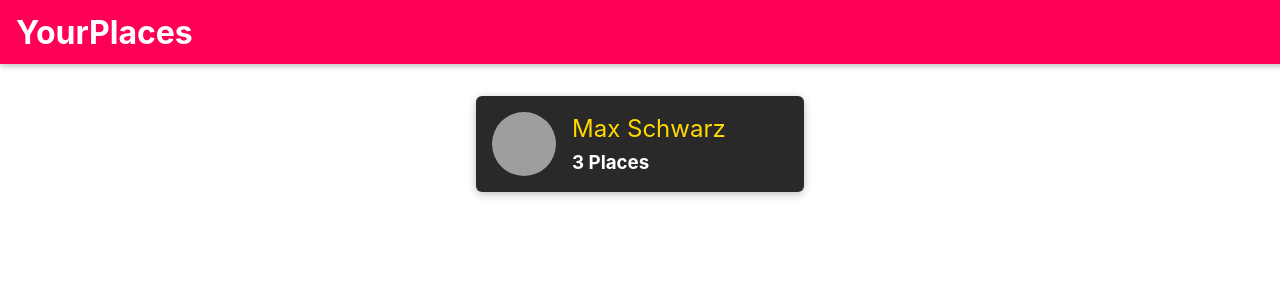
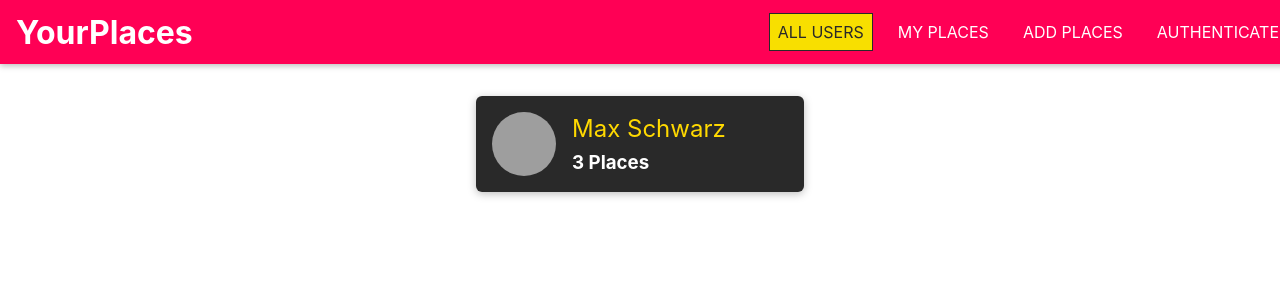
Before and after one commit to nHs2415/TravelSharingApplication, a React (Create React App) app: page / in a window 1280 px wide. Shown: the top 300 px of the page. Built offline with nearby package versions, Linux system fonts and the light colour scheme; grey boxes are pictures that could not be loaded.

Commit message:
Adding NavLinks

```diff
--- a/src/shared/components/Navigation/MainNavigation.js
+++ b/src/shared/components/Navigation/MainNavigation.js
@@ -2,6 +2,7 @@
 import { Link } from 'react-router-dom';
 
 import MainHeader from './MainHeader';
+import NavLinks from './NavLinks';
 import './MainNavigation.css';
 
 const MainNavigation = props => {
@@ -16,7 +17,7 @@
             <Link to="/">YourPlaces</Link>
         </h1>
         <nav>
-            ...
+            <NavLinks />
         </nav>
     </MainHeader>
   );
--- a/src/shared/components/Navigation/NavLinks.css
+++ b/src/shared/components/Navigation/NavLinks.css
@@ -0,0 +1,76 @@
+.nav-links {
+  list-style: none;
+  margin: 0;
+  padding: 0;
+  width: 100%;
+  height: 100%;
+  display: flex;
+  flex-direction: column;
+  justify-content: center;
+  align-items: center;
+}
+
+.nav-links li {
+  margin: 1rem;
+}
+
+.nav-links a {
+  border: 1px solid transparent;
+  color: #292929;
+  text-decoration: none;
+  padding: 0.5rem;
+}
+
+.nav-links a:hover,
+.nav-links a:active,
+.nav-links a.active {
+  background: #f8df00;
+  border-color: #292929;
+  color: #292929;
+}
+
+.nav-links button {
+  cursor: pointer;
+  border: 1px solid #292929;
+  color: #292929;
+  background: transparent;
+  padding: 0.5rem;
+  font: inherit;
+}
+
+.nav-links button:focus {
+  outline: none;
+}
+
+.nav-links button:hover,
+.nav-links button:active {
+  background: #292929;
+  color: white;
+}
+
+@media (min-width: 768px) {
+  .nav-links {
+    flex-direction: row;
+  }
+
+  .nav-links li {
+    margin: 0 0.5rem;
+  }
+
+  .nav-links a {
+    color: white;
+    text-decoration: none;
+  }
+
+  .nav-links button {
+    border: 1px solid white;
+    color: white;
+    background: transparent;
+  }
+
+  .nav-links button:hover,
+  .nav-links button:active {
+    background: #f8df00;
+    color: #292929;
+  }
+}
--- a/src/shared/components/Navigation/NavLinks.js
+++ b/src/shared/components/Navigation/NavLinks.js
@@ -0,0 +1,34 @@
+import React from 'react';
+import { NavLink } from 'react-router-dom';
+
+import './NavLinks.css';
+
+const NavLinks = props => {
+  return (
+
+    <ul className='nav-links'>
+        <li>
+            <NavLink to="/" exact>
+                ALL USERS
+            </NavLink>
+        </li>
+         <li>
+            <NavLink to="/u1/places" >
+                MY PLACES
+            </NavLink>
+        </li>
+         <li>
+            <NavLink to="/places/new" >
+                ADD PLACES
+            </NavLink>
+        </li>
+         <li>
+            <NavLink to="/auth" >
+                AUTHENTICATE
+            </NavLink>
+        </li>
+    </ul>
+    )
+}
+
+export default NavLinks;
```
